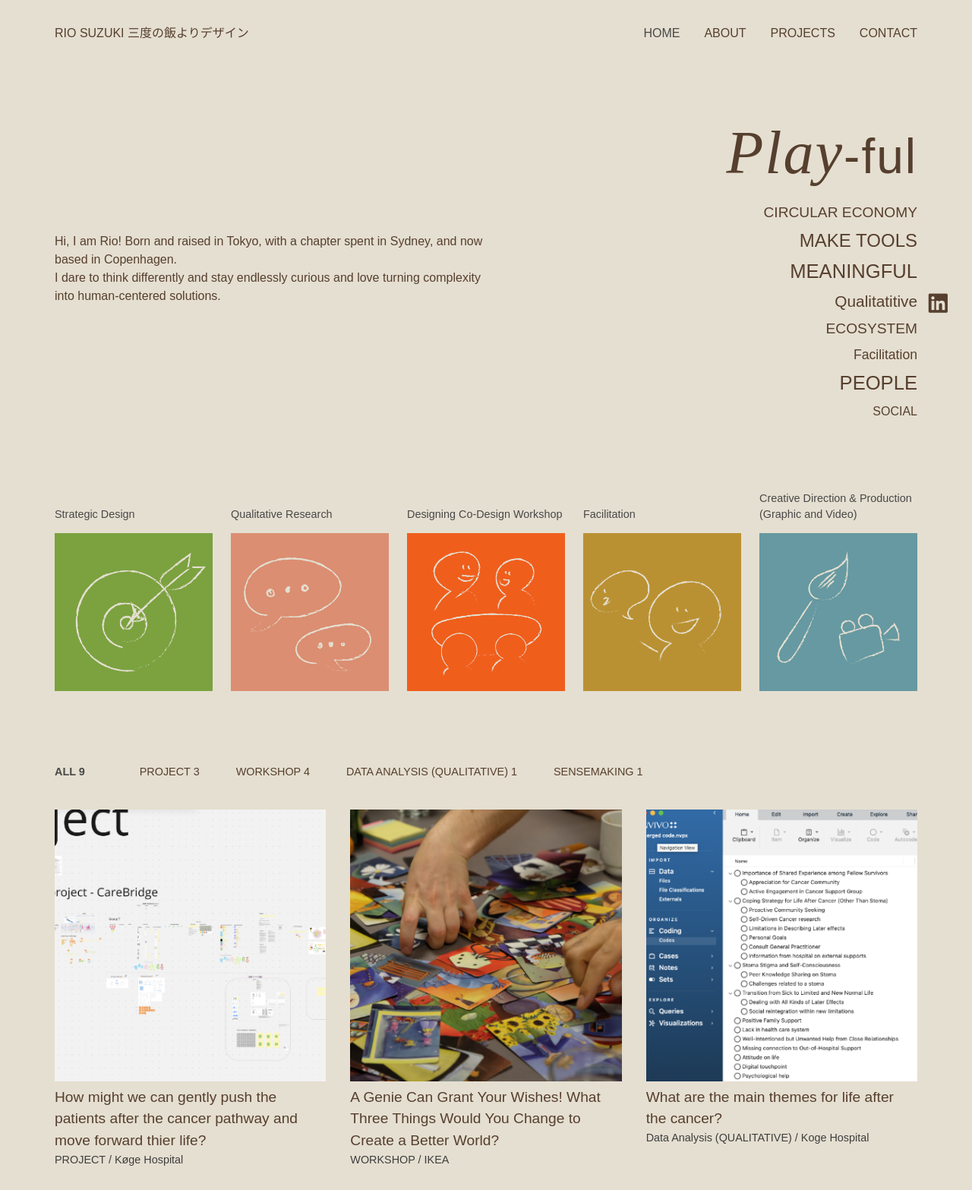
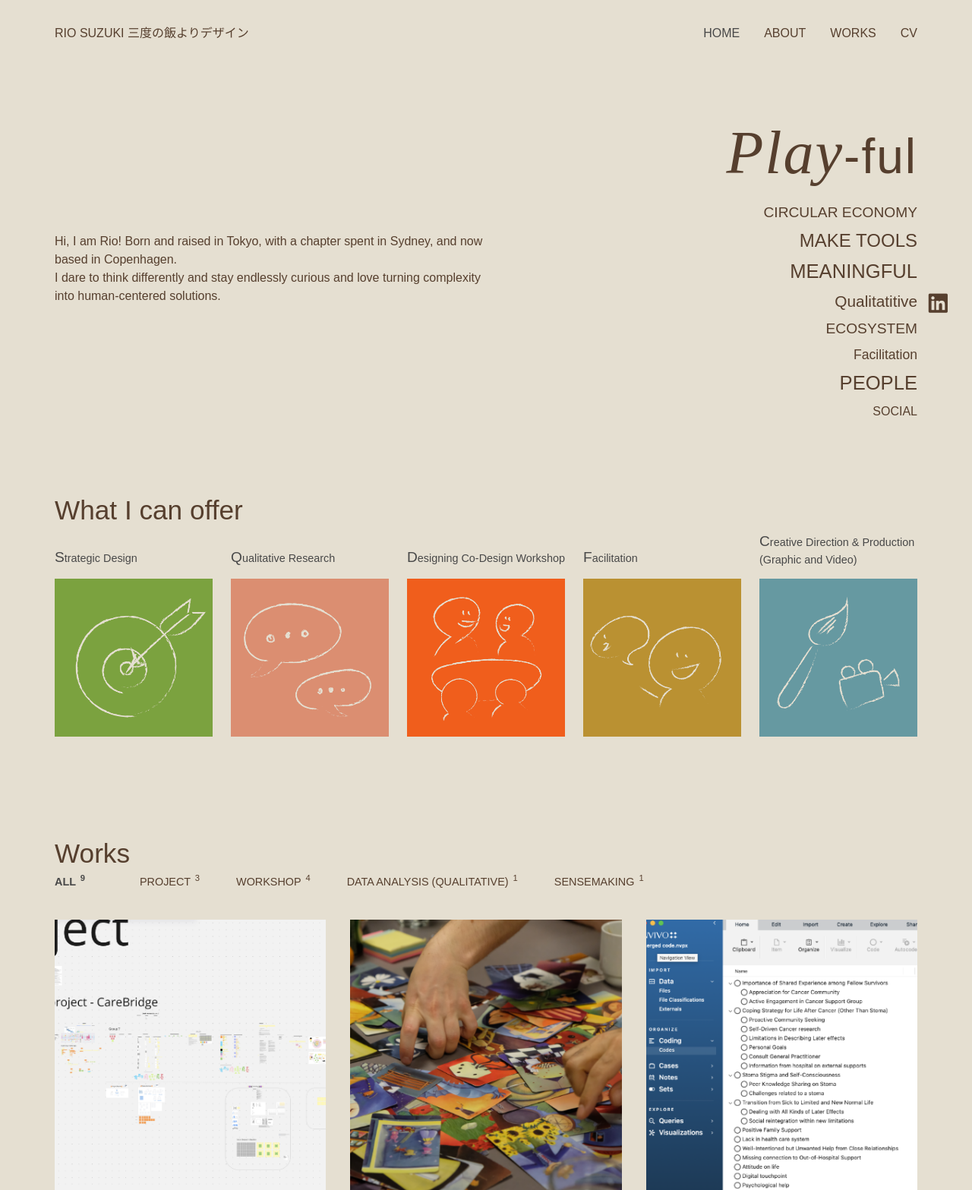
Before and after one commit to rinkun555/portfolio, a PHP site: page / in a window 1280 px wide. Shown: the top 1567 px of the page at 76% size. Run offline with PHP 8.4, Linux system fonts and the light colour scheme; some web fonts are replaced.

Commit message:
index adjusting

```diff
--- a/index.html
+++ b/index.html
@@ -34,8 +34,8 @@
                 <div class="menu-section">
                     <li><a href="#" class="active">HOME</a></li>
                     <li><a href="#">ABOUT</a></li>
-                    <li><a href="#">PROJECTS</a></li>
-                    <li><a href="#">CONTACT</a></li>
+                    <li><a href="#">WORKS</a></li>
+                    <li><a href="#">CV</a></li>
                 </div>
             </ul>
         </nav>
@@ -61,26 +61,27 @@
             </section>
 
             <section class="offers-section">
+                <h2>What I can offer</h2>
                 <div class="offers-container">
                     <div class="offers-items">
                         <div class="offer-item">
-                            <h3 class="offer-title">Strategic Design</h3>
+                            <h3 class="offer-title"><span class="capital">S</span>trategic Design</h3>
                             <img src="img/offer_stratigic.png" alt="Strategic Design services">
                         </div>
                         <div class="offer-item">
-                            <h3 class="offer-title">Qualitative Research</h3>
+                            <h3 class="offer-title"><span class="capital">Q</span>ualitative Research</h3>
                             <img src="img/offer_reseach.png" alt="Qualitative Research services">
                         </div>
                         <div class="offer-item">
-                            <h3 class="offer-title">Designing Co-Design Workshop</h3>
+                            <h3 class="offer-title"><span class="capital">D</span>esigning Co-Design Workshop</h3>
                             <img src="img/offer_workshop.png" alt="Designing Co-Design Workshop services">
                         </div>
                         <div class="offer-item">
-                            <h3 class="offer-title">Facilitation</h3>
+                            <h3 class="offer-title"><span class="capital">F</span>acilitation</h3>
                             <img src="img/offer_facilitation.png" alt="Facilitation services">
                         </div>
                         <div class="offer-item">
-                            <h3 class="offer-title">Creative Direction & Production (Graphic and Video)</h3>
+                            <h3 class="offer-title"><span class="capital">C</span>reative Direction & Production (Graphic and Video)</h3>
                             <img src="img/offer_creative.png" alt="Creative Direction & Production (Graphic and Video) services">
                         </div>
                     </div>
@@ -88,6 +89,7 @@
             </section>
 
             <section class="category-filter">
+                <h2>Works</h2>
                 <div class="filter-tabs">
                     <button class="filter-tab active" data-filter="all">ALL <span class="count"></span></button>
                     <button class="filter-tab" data-filter="project">PROJECT <span class="count"></span></button>
@@ -189,9 +191,8 @@
 
         <footer>
             <p class="copyright">Río Suzuki All Rights Reserved. 2025</p>
-
         </footer>
-    </div>
+    </div><!-- container -->
 
     <script>
         // フィルタリング機能のJavaScript
--- a/styles.css
+++ b/styles.css
@@ -381,7 +381,7 @@ h3 {
 
 /* Main content */
 .title-section {
-		margin: 6rem 0 4rem;
+		margin: 6rem 0 4rem 0;
 		display: -webkit-box;
 		display: -ms-flexbox;
 		display: flex;
@@ -532,7 +532,7 @@ h3 {
 
 /* Offers Section */
 .offers-section {
-		margin: 4rem 0;
+		margin: 4rem 0 6rem;
 		padding: 2rem 0;
 }
 
@@ -627,6 +627,10 @@ h3 {
 		font-size: 0.9rem;
 		color: #484848;
 }
+.offer-title .capital {
+		font-size: 1.2rem;
+		font-weight: 200;
+}
 
 .offer-item img {
 		width: 100%;
@@ -638,10 +642,6 @@ h3 {
 		transition: -webkit-transform 0.3s ease;
 		transition: transform 0.3s ease;
 		transition: transform 0.3s ease, -webkit-transform 0.3s ease;
-}
-.offer-item img:hover {
-		-webkit-transform: scale(1.05);
-		        transform: scale(1.05);
 }
 
 /* Category filter tabs */
@@ -706,6 +706,12 @@ h3 {
 		border-bottom: 1px solid transparent;
 		color: #484848;
 		font-weight: 700;
+}
+.filter-tab .count {
+		font-size: 0.7rem;
+		position: relative;
+		top: -0.5em;
+		margin-left: 2px;
 }
 .filter-tab[data-filter=all] {
 		padding-left: 0;
--- a/styles.scss
+++ b/styles.scss
@@ -336,7 +336,7 @@ h3 {
 
 /* Main content */
 .title-section {
-  margin: 6rem 0 4rem;
+  margin: 6rem 0 4rem 0;
   @include flex(row, flex-start, center, wrap);
   gap: 2rem;
 
@@ -448,7 +448,7 @@ h3 {
 
 /* Offers Section */
 .offers-section {
-  margin: 4rem 0;
+  margin: 4rem 0 6rem;
   padding: 2rem 0;
 }
 
@@ -487,6 +487,11 @@ h3 {
   font-weight: 400;
   font-size: 0.9rem;
   color: $secondary-color;
+
+  .capital{
+    font-size: 1.2rem;
+    font-weight: 200;
+  }
 }
 
 .offer-item img {
@@ -496,9 +501,6 @@ h3 {
   object-fit: cover;
   transition: transform 0.3s ease;
 
-  &:hover {
-    transform: scale(1.05);
-  }
 }
 
 
@@ -547,6 +549,13 @@ h3 {
     border-bottom: 1px solid transparent;
     color: $secondary-color;
     font-weight: 700;
+  }
+
+  .count {
+    font-size: 0.7rem;
+    position: relative;
+    top: -0.5em;
+    margin-left: 2px;
   }
 
   &[data-filter="all"] {
```
